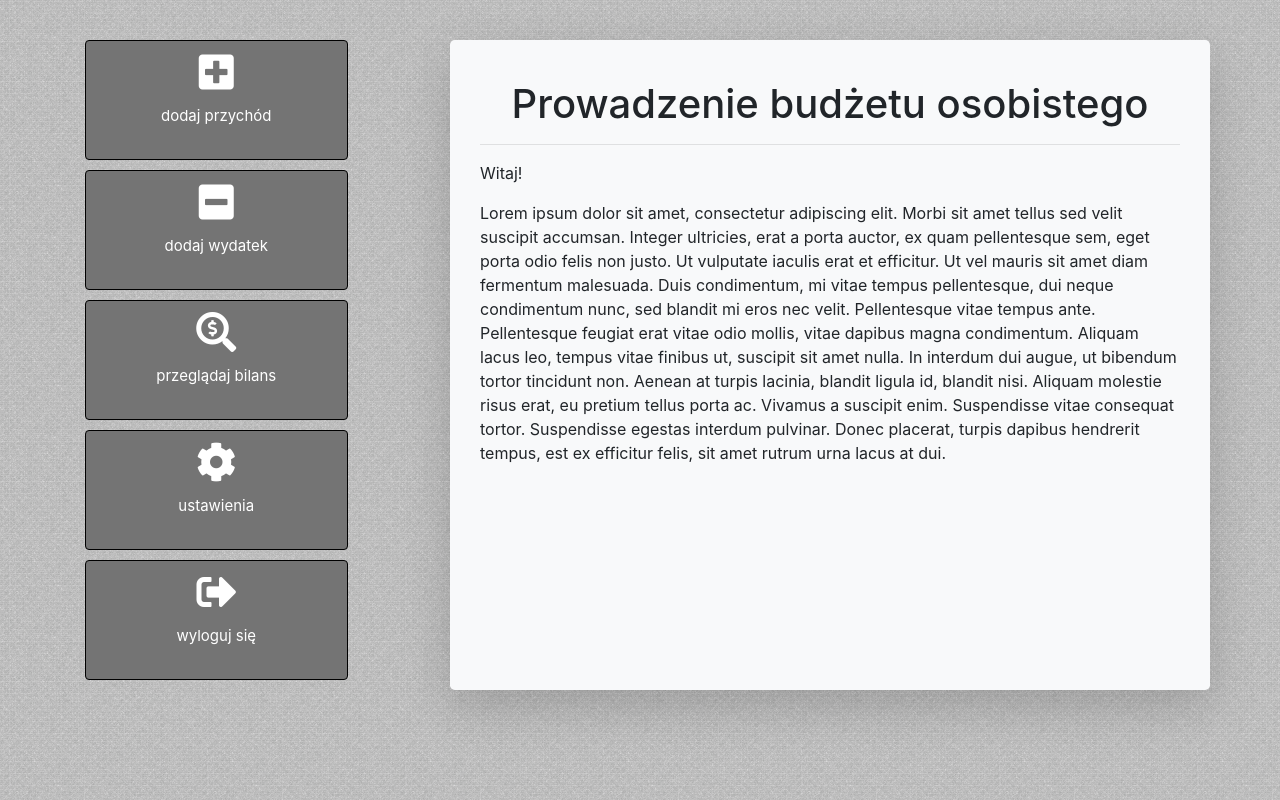
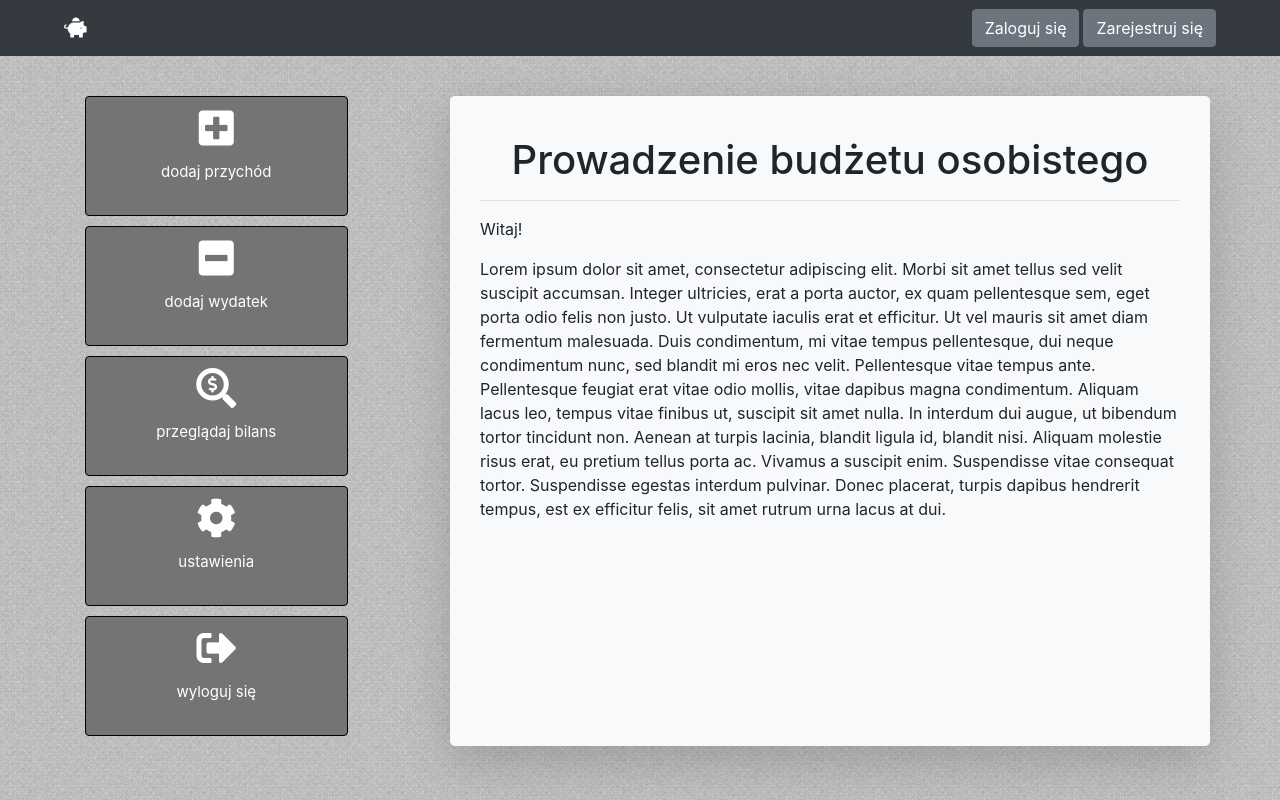
Before and after one commit to tocomasz/PersonalBudget_BS, a PHP site: page / in a window 1280 px wide. Run offline with PHP 8.4, Linux system fonts and the light colour scheme.

Commit message:
added navbar

```diff
--- a/css/style.css
+++ b/css/style.css
@@ -10,12 +10,7 @@ body
 	margin-top:40px;
 }
 
-.fa
-{
-	font-size:30px;
-}
-
-.nav-item
+.container .nav-item
 {
 	height:120px;
 	width:75%;
@@ -24,21 +19,21 @@ body
 	text-transform: lowercase;
 	font-size:15px;
 }
-.nav-link
+.container .nav-link
 {
 
 	background-color: #747474;
 	height:100%;
 	color:white;
-		border: 1px solid black;
+	border: 1px solid black;
 }
-.nav-link:hover
+.container .nav-link:hover
 {
 	background-color: #636363;
 	color:white;
 }
 
- .nav-link.active
+ .container .nav-link.active
 {
 	background-color: #53916b !important;
 }
--- a/index.html
+++ b/index.html
@@ -36,6 +36,16 @@
 	 </head>
 
 	 <body>
+		<nav class="navbar navbar-expand-sm bg-dark navbar-dark">
+			<ul class="navbar-nav mr-auto">
+				<a class="navbar-brand" href="#"><i class="fas fa-piggy-bank ml-5"></i></a>
+			</ul>
+			<ul class="navbar-nav ml-auto">
+				<button class="btn btn-secondary ml-auto mx-1 " data-toggle="loginModal"> Zaloguj się</button>
+				<button class="btn btn-secondary ml-auto ml-1 mr-5" data-toggle="loginModal"> Zarejestruj się</button>
+			</ul>
+		</nav>
+
 
 		<div class="container">
 			<div class="row">
```
